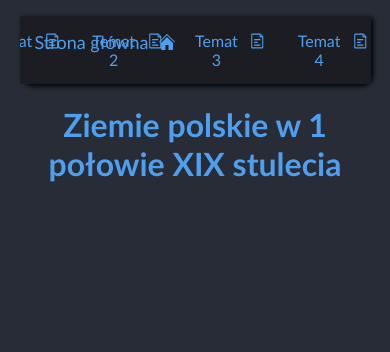
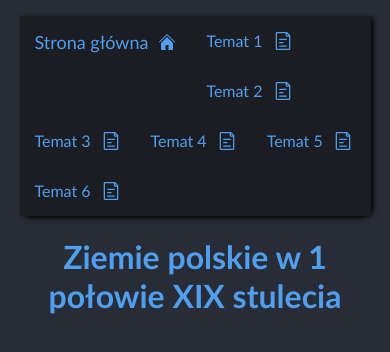
Before and after one commit to Just-a-Jason/ProjektHistoria, a React (Vite) app: page / in a window 390 px wide. Shown: the top 352 px of the page. Built offline with nearby package versions, Linux system fonts and the light colour scheme.

Commit message:
Update NavBar.css

```diff
--- a/src/Components/NavBar.css
+++ b/src/Components/NavBar.css
@@ -49,3 +49,14 @@
 .navbarList>.navbarButton a svg {
     margin-left: 10px;
 }
+@media(max-width:750px){
+    .mainPages{
+        display:block;
+    }
+    .navbar .navbarList {
+        overflow: auto;
+    }
+    .navbar li{
+       float:unset;
+    }
+}
```
